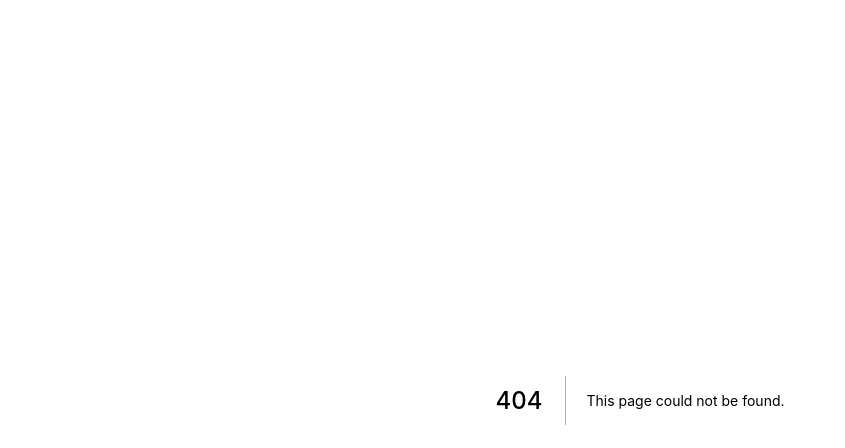
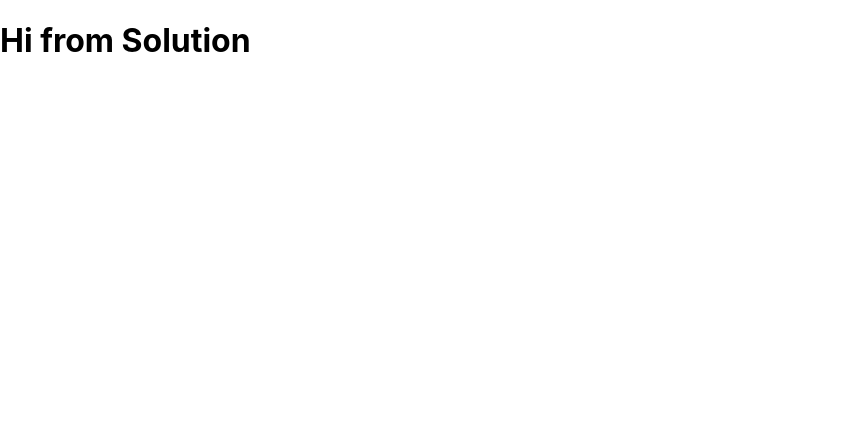
Before and after one commit to janoshr/DeltaSqrd-site, a Next.js app: page /solution in a window 1280 px wide. Before the commit this address had no page. Shown: the top 448 px of the page, without its empty margins (0-845 px from the left). Built offline with nearby package versions, Linux system fonts and the light colour scheme.

Commit message:
pages added

```diff
--- /dev/null
+++ b/pages/solution/index.tsx
@@ -0,0 +1,7 @@
+export default function Blog(){
+  return (
+    <h1>
+      Hi from Solution
+    </h1>
+  )
+}
```
Also changed, not shown: pages/blog/index.tsx (added, +7 -0 lines), public/images/Yi0Byu2n_o.png (added).
